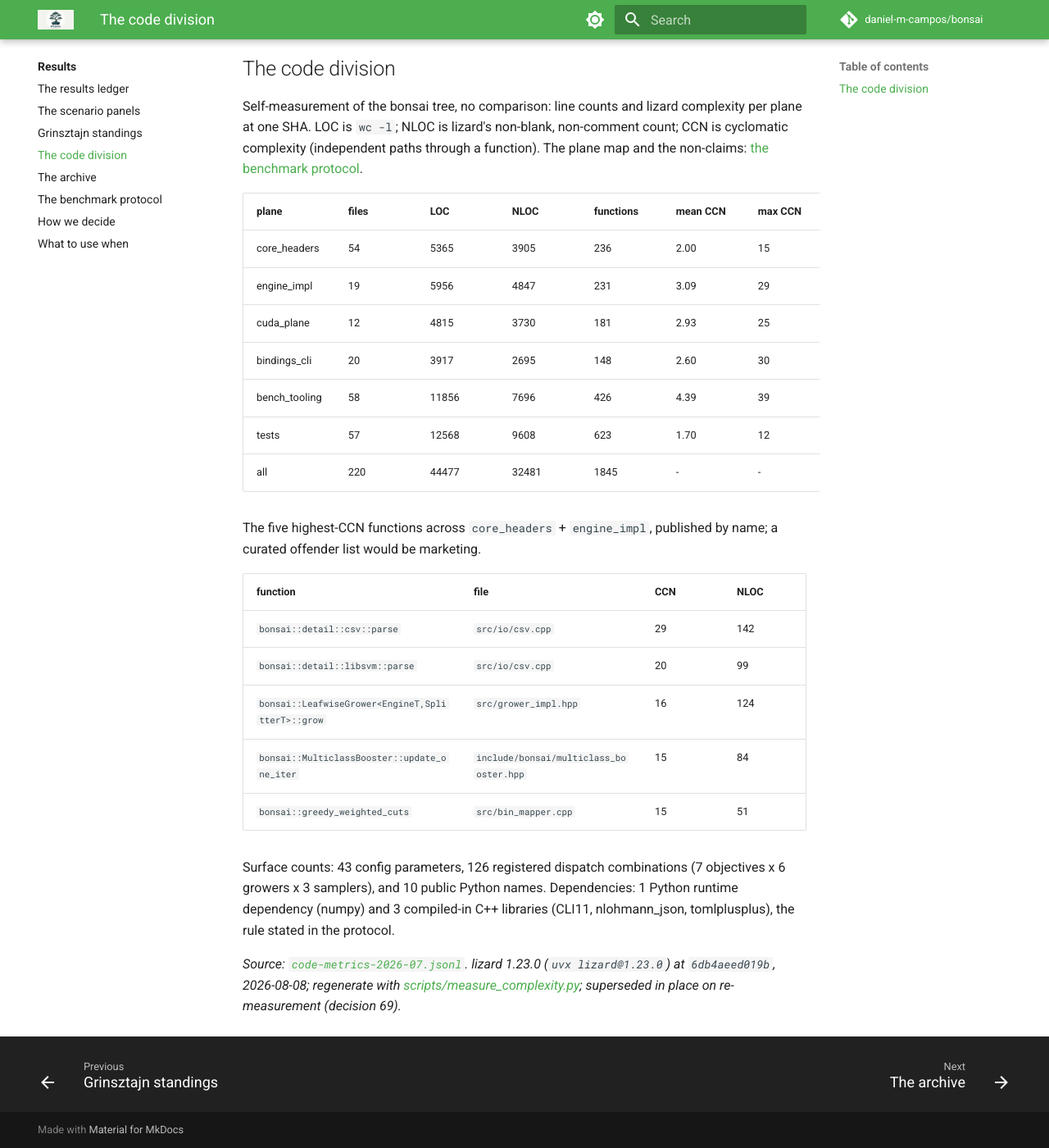
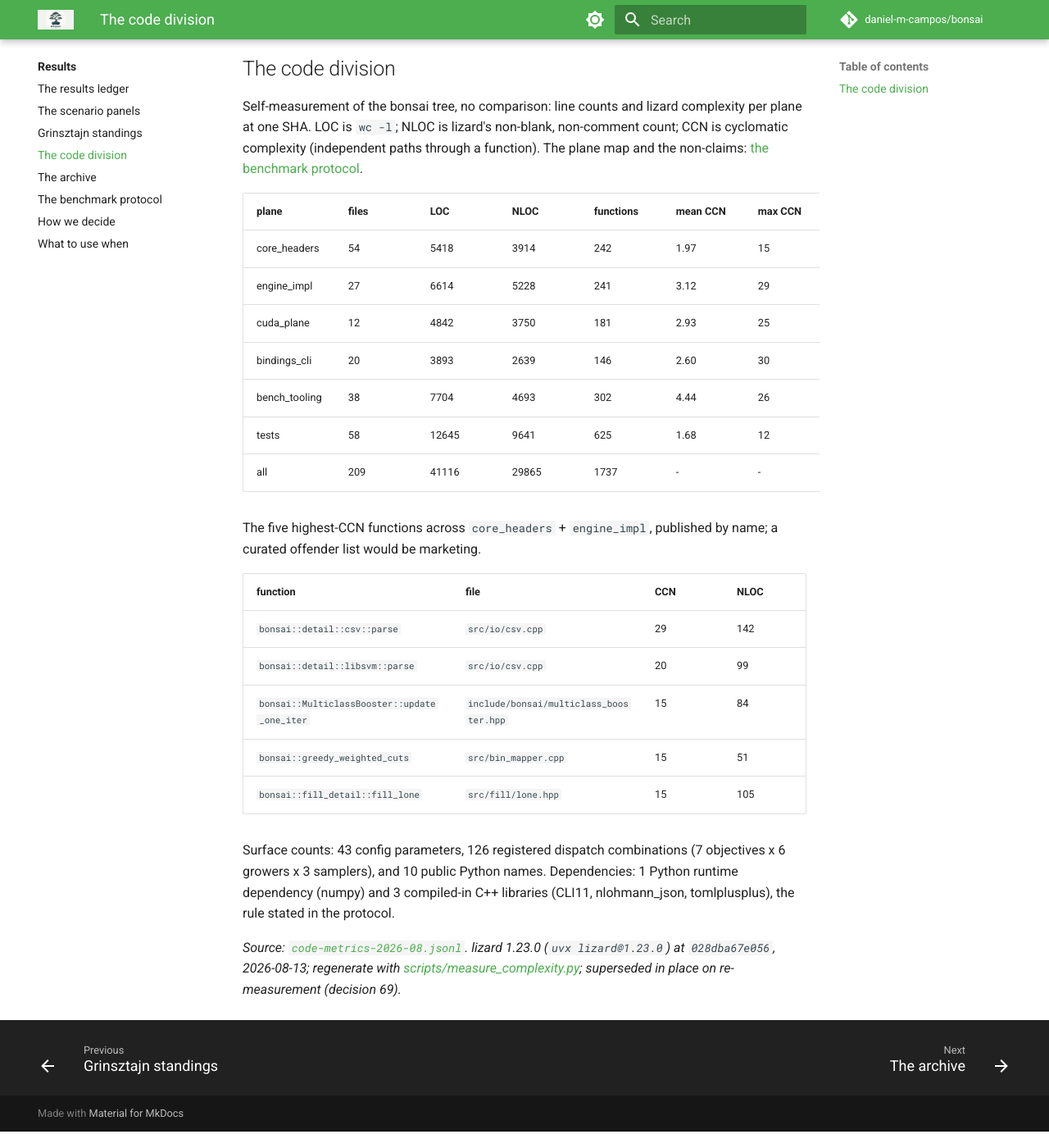
Before and after one commit to daniel-m-campos/bonsai, an MkDocs documentation site: the page built from docs/method/results/code-metrics.md, in a window 1280 px wide and 1400 px high, scrolled down 162 px. Shown: the whole window at 82% size. Built offline with MkDocs 1.6.1 and Material for MkDocs 9.7.7, drawn with Linux system fonts in a browser that asks for light colours; comment, search, counter and statistics services are not loaded.

Commit message:
bench(standings): clear the 1.8.0 release gate
The four GPU axes carry forward on tolerance evidence: src/cuda moved
with the host-fallback deletion, and a one-pod session (L40S, both
commits built side by side, three cuda growers, 4 reps per arm) puts
every cross-commit r2 delta at 0.04-0.25x its own within-commit noise
floor, with cuda_leafwise means equal to nine decimals. The wide
leaf/level configs raise the identical pre-existing pool refusal on
both commits. The code axis is measured fresh (13 rows, lizard) and
stamped for 1.8.0. check_standings --release 1.8.0: ok, 8 axes.

```diff
--- a/docs/method/results/code-metrics.md
+++ b/docs/method/results/code-metrics.md
@@ -6,13 +6,13 @@ Self-measurement of the bonsai tree, no comparison: line counts and lizard compl
 
 | plane | files | LOC | NLOC | functions | mean CCN | max CCN |
 |---|---|---|---|---|---|---|
-| core_headers | 54 | 5365 | 3905 | 236 | 2.00 | 15 |
-| engine_impl | 19 | 5956 | 4847 | 231 | 3.09 | 29 |
-| cuda_plane | 12 | 4815 | 3730 | 181 | 2.93 | 25 |
-| bindings_cli | 20 | 3917 | 2695 | 148 | 2.60 | 30 |
-| bench_tooling | 58 | 11856 | 7696 | 426 | 4.39 | 39 |
-| tests | 57 | 12568 | 9608 | 623 | 1.70 | 12 |
-| all | 220 | 44477 | 32481 | 1845 | - | - |
+| core_headers | 54 | 5418 | 3914 | 242 | 1.97 | 15 |
+| engine_impl | 27 | 6614 | 5228 | 241 | 3.12 | 29 |
+| cuda_plane | 12 | 4842 | 3750 | 181 | 2.93 | 25 |
+| bindings_cli | 20 | 3893 | 2639 | 146 | 2.60 | 30 |
+| bench_tooling | 38 | 7704 | 4693 | 302 | 4.44 | 26 |
+| tests | 58 | 12645 | 9641 | 625 | 1.68 | 12 |
+| all | 209 | 41116 | 29865 | 1737 | - | - |
 
 The five highest-CCN functions across `core_headers` + `engine_impl`, published by name; a curated offender list would be marketing.
 
@@ -20,10 +20,10 @@ The five highest-CCN functions across `core_headers` + `engine_impl`, published
 |---|---|---|---|
 | `bonsai::detail::csv::parse` | `src/io/csv.cpp` | 29 | 142 |
 | `bonsai::detail::libsvm::parse` | `src/io/csv.cpp` | 20 | 99 |
-| `bonsai::LeafwiseGrower<EngineT,SplitterT>::grow` | `src/grower_impl.hpp` | 16 | 124 |
 | `bonsai::MulticlassBooster::update_one_iter` | `include/bonsai/multiclass_booster.hpp` | 15 | 84 |
 | `bonsai::greedy_weighted_cuts` | `src/bin_mapper.cpp` | 15 | 51 |
+| `bonsai::fill_detail::fill_lone` | `src/fill/lone.hpp` | 15 | 105 |
 
 Surface counts: 43 config parameters, 126 registered dispatch combinations (7 objectives x 6 growers x 3 samplers), and 10 public Python names. Dependencies: 1 Python runtime dependency (numpy) and 3 compiled-in C++ libraries (CLI11, nlohmann_json, tomlplusplus), the rule stated in the protocol.
 
-*Source: [`code-metrics-2026-07.jsonl`](../../../benchmarks/results/code-metrics-2026-07.jsonl). lizard 1.23.0 (`uvx lizard@1.23.0`) at `6db4aeed019b`, 2026-08-08; regenerate with [scripts/measure_complexity.py](../../../scripts/measure_complexity.py); superseded in place on re-measurement (decision 69).*
+*Source: [`code-metrics-2026-08.jsonl`](../../../benchmarks/results/code-metrics-2026-08.jsonl). lizard 1.23.0 (`uvx lizard@1.23.0`) at `028dba67e056`, 2026-08-13; regenerate with [scripts/measure_complexity.py](../../../scripts/measure_complexity.py); superseded in place on re-measurement (decision 69).*
```
Also changed, not shown: 3 other files.
